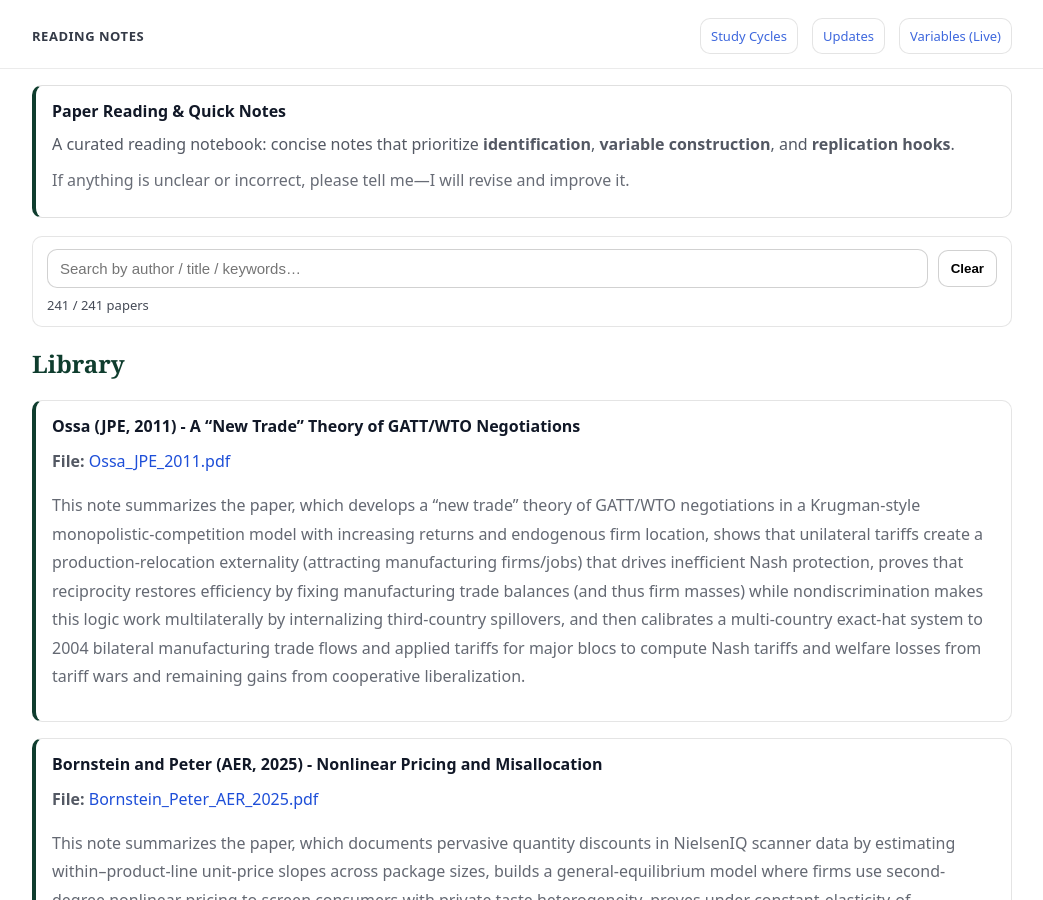
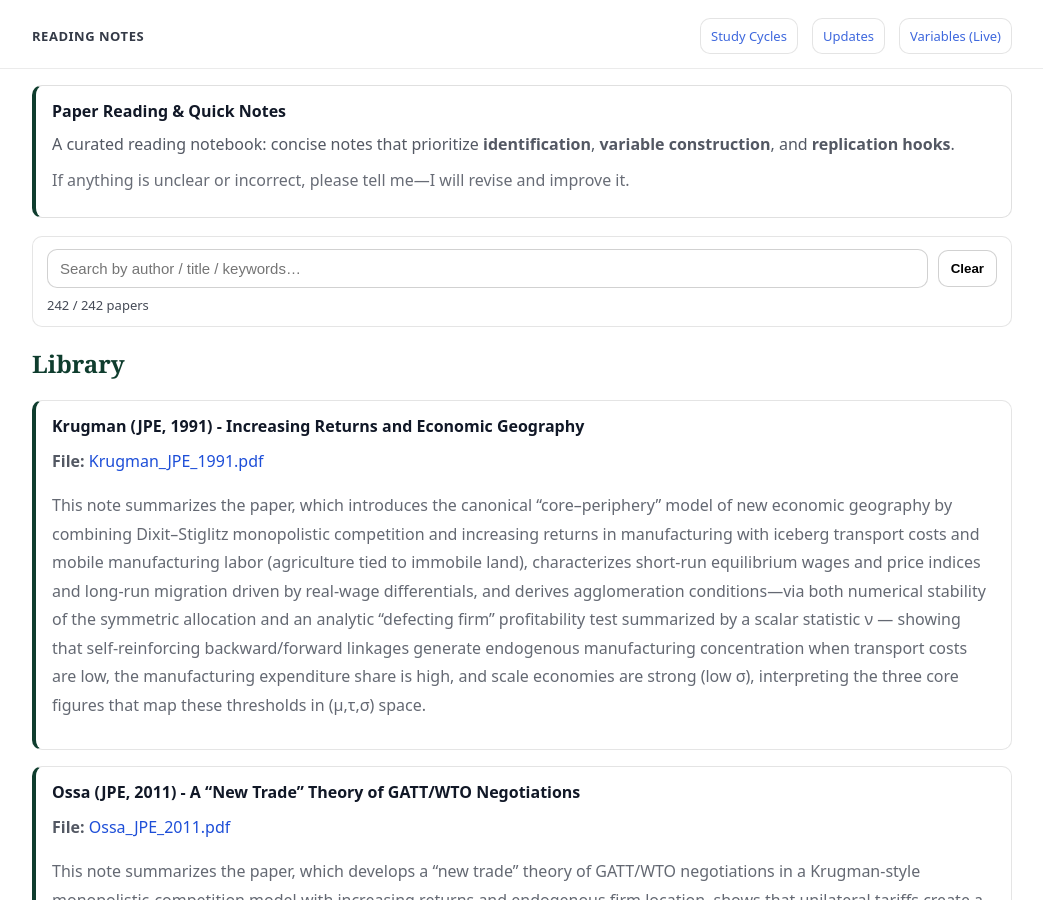
Before and after one commit to yaxinzn/study-archive, a Jekyll site: the page built from reading/index.md, in a window 1280 px wide and 900 px high. Shown: the whole window, without its empty margins (118-1161 px from the left). Built offline with Jekyll 4.4.1, drawn with Linux system fonts in a browser that asks for light colours.

Commit message:
Reading: add/update Krugman_JPE_1991.pdf

```diff
--- a/_data/reading.yml
+++ b/_data/reading.yml
@@ -1,3 +1,7 @@
+- title: "Krugman (JPE, 1991) - Increasing Returns and Economic Geography"
+  file: "Krugman_JPE_1991.pdf"
+  desc: "This note summarizes the paper, which introduces the canonical “core–periphery” model of new economic geography by combining Dixit–Stiglitz monopolistic competition and increasing returns in manufacturing with iceberg transport costs and mobile manufacturing labor (agriculture tied to immobile land), characterizes short-run equilibrium wages and price indices and long-run migration driven by real-wage differentials, and derives agglomeration conditions—via both numerical stability of the symmetric allocation and an analytic “defecting firm” profitability test summarized by a scalar statistic ν — showing that self-reinforcing backward/forward linkages generate endogenous manufacturing concentration when transport costs are low, the manufacturing expenditure share is high, and scale economies are strong (low σ), interpreting the three core figures that map these thresholds in (μ,τ,σ) space."
+
 - title: "Ossa (JPE, 2011) - A “New Trade” Theory of GATT/WTO Negotiations"
   file: "Ossa_JPE_2011.pdf"
   desc: "This note summarizes the paper, which develops a “new trade” theory of GATT/WTO negotiations in a Krugman-style monopolistic-competition model with increasing returns and endogenous firm location, shows that unilateral tariffs create a production-relocation externality (attracting manufacturing firms/jobs) that drives inefficient Nash protection, proves that reciprocity restores efficiency by fixing manufacturing trade balances (and thus firm masses) while nondiscrimination makes this logic work multilaterally by internalizing third-country spillovers, and then calibrates a multi-country exact-hat system to 2004 bilateral manufacturing trade flows and applied tariffs for major blocs to compute Nash tariffs and welfare losses from tariff wars and remaining gains from cooperative liberalization."
```
Also changed, not shown: 1 other file.
